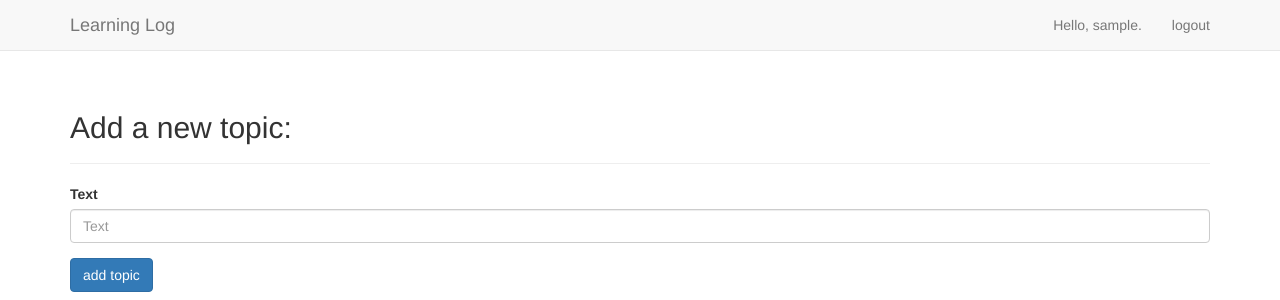
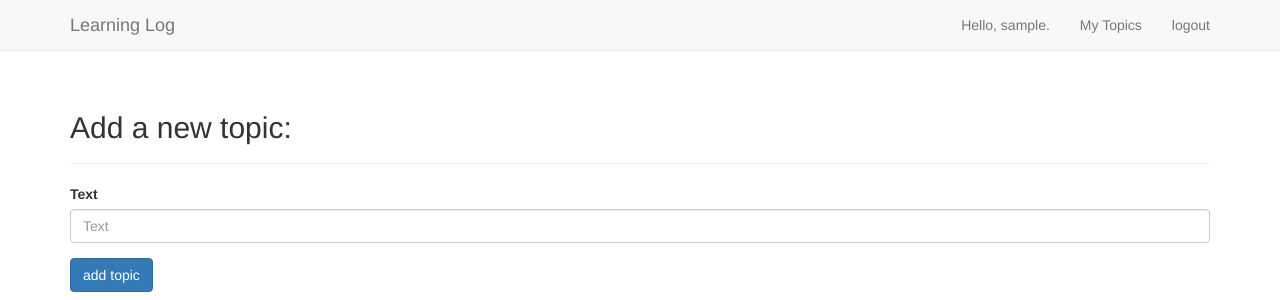
Before and after one commit to paganism/learning_log_django, a Django app: page /new_topic/ in a window 1280 px wide. Shown: the top 300 px of the page. Run offline with Django 3.2, Linux system fonts and the light colour scheme; the visitor is signed in with stand-in values (Sample User, id 1); some libraries are stand-ins or nearby versions.

Commit message:
added topics href

```diff
--- a/learning_logs/templates/learning_logs/base.html
+++ b/learning_logs/templates/learning_logs/base.html
@@ -36,6 +36,7 @@
                         <ul class="nav navbar-nav navbar-right">
                             {% if user.is_authenticated %}
                                 <li><a>{% trans "Hello" %}, {{ user.username }}.</a></li>
+                                <li><a href="{% url 'topics' %}">{% trans "My Topics" %}</a></li>
                                 <li><a href="{% url 'account_logout' %}">{% trans "logout" %}</a></li>
                             {% else %}
                                 <li><a href="{% url 'account_signup' %}">{% trans "Registration" %}</a></li>
```
